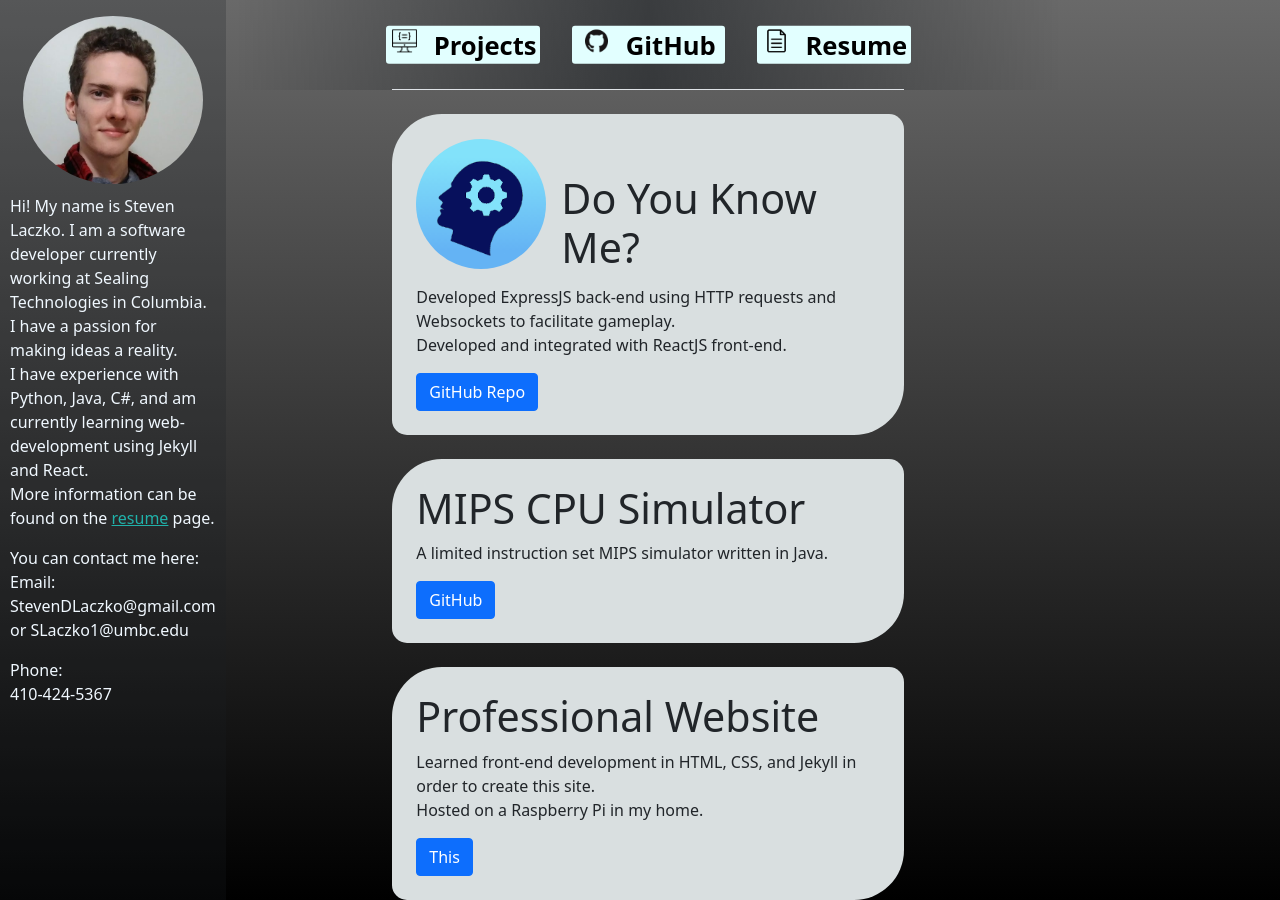
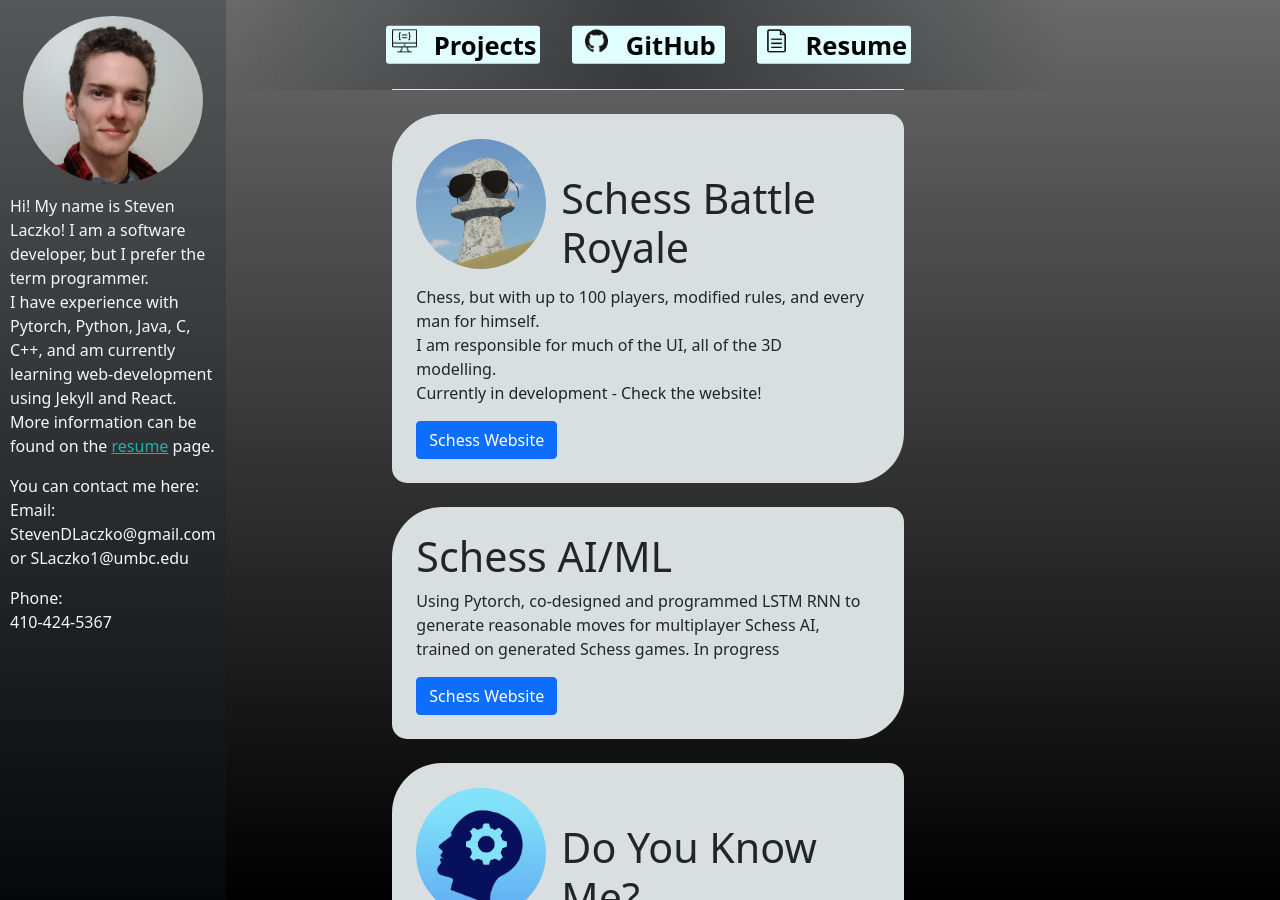
Before and after one commit to SLaczko/proj_website, a Jekyll site: the page built from projects.html, in a window 1280 px wide and 900 px high. Built offline with Jekyll 4.4.1, drawn with Linux system fonts in a browser that asks for light colours; some of the changed text lies outside the part shown.

Commit message:
Added Schess AI to projects, reordered so Schess is on top. De-cringified the left sidebar.

```diff
--- a/_data/projects.yml
+++ b/_data/projects.yml
@@ -1,3 +1,16 @@
+- project_name: "Schess Battle Royale"
+  description: "Chess, but with up to 100 players, modified rules, and every man for himself.<br>
+              I am responsible for much of the UI, all of the 3D modelling.<br>
+              Currently in development - Check the website!"
+  link-name: "Schess Website"
+  link: "http://schessgame.com/"
+  img: "/media/pwn.png"
+
+- project_name: "Schess AI/ML"
+  description: "Using Pytorch, co-designed and programmed LSTM RNN to generate reasonable moves for multiplayer Schess AI, trained on generated Schess games. In progress"
+  link-name: "Schess Website"
+  link: "http://schessgame.com/"
+
 - project_name: "Do You Know Me?"
   description: "Developed ExpressJS back-end using HTTP requests and Websockets to facilitate gameplay. <br>
                 Developed and integrated with ReactJS front-end."
@@ -22,13 +35,5 @@
   link: "https://github.com/StevenLaczko/BorisBot"
   img: "/media/tf2_engi.jpg"
 
-- project_name: "Schess Battle Royale"
-  description: "Chess, but with up to 100 players, modified rules, and every man for himself.<br>
-                I coded parts of the UI and did extensive refactoring, as well as all of the 3D modelling.<br>
-                Currently in development - Check the website!"
-  link-name: "Schess Website"
-  link: "http://schessgame.com/"
-  img: "/media/pwn.png"
-
 - project_name: "MySQL Database Application"
   description: "Analyzed the requirements, designed, implemented, documented and tested a database application that manages the infrastructure of a mock real estate company."
--- a/_includes/left-sidebar.html
+++ b/_includes/left-sidebar.html
@@ -4,9 +4,9 @@
     </div>
     <div id="sidebar-writeup">
         <p>
-            Hi! My name is Steven Laczko. I am a software developer currently working at Sealing Technologies in Columbia. I have a passion for
-            making ideas a reality. <br>
-            I have experience with Python, Java, C#, and am currently learning web-development using Jekyll and React. <br>
+            Hi! My name is Steven Laczko! I am a software developer, but I prefer the term programmer. <br>
+            I have experience with Pytorch, Python, Java, C, C++, and am currently learning web-development using
+            Jekyll and React. <br>
             More information can be found on the <a style="color: lightseagreen" href="/resume">resume</a> page.
         </p>
         <p>
```
